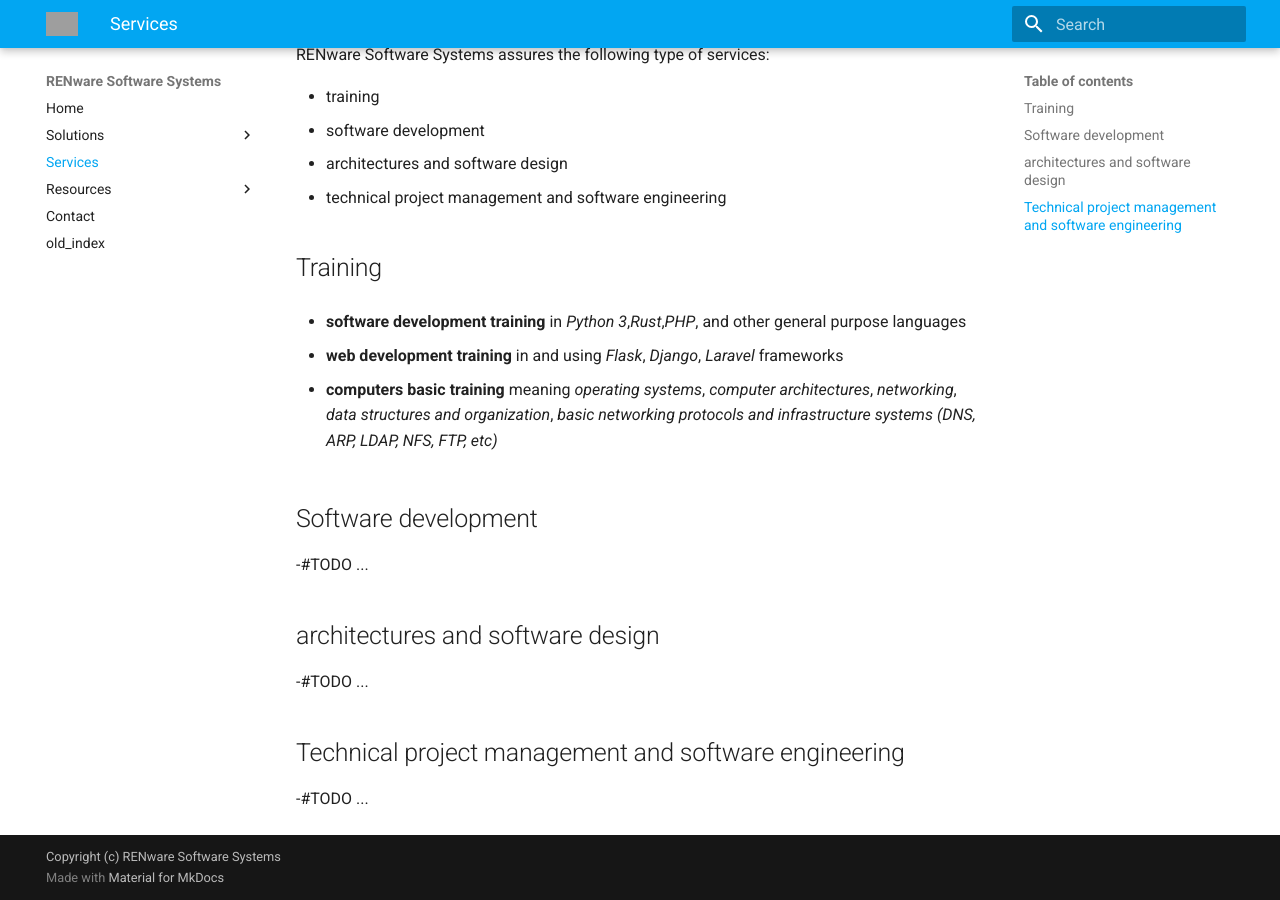
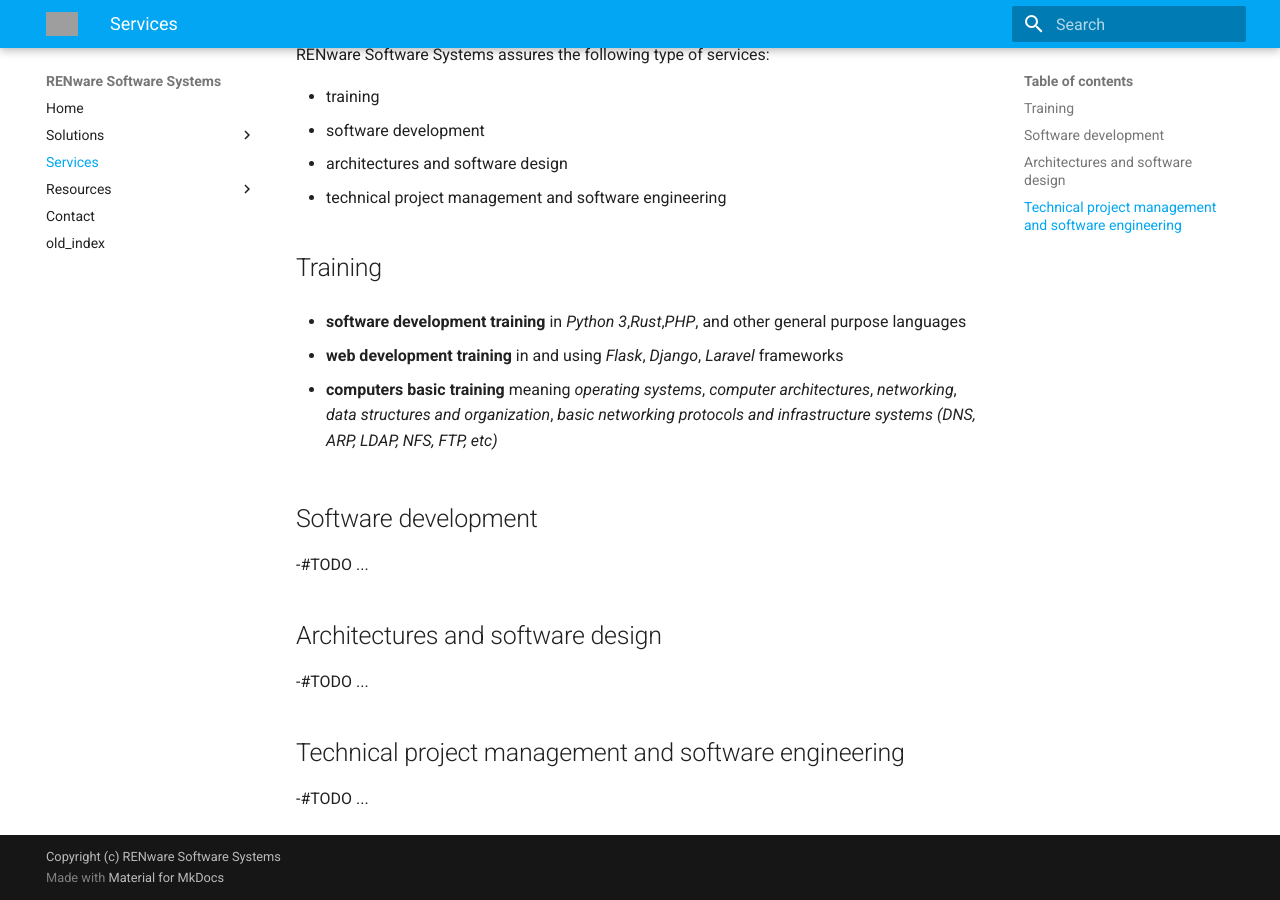
Before and after one commit to petre-renware/renpo, an MkDocs documentation site: the page built from doc_src/services.md, in a window 1280 px wide and 900 px high, scrolled down 645 px. Built offline with MkDocs 1.6.1 and Material for MkDocs 9.7.7, drawn with Linux system fonts in a browser that asks for light colours; grey boxes are pictures that could not be loaded.

```diff
--- a/doc_src/services.md
+++ b/doc_src/services.md
@@ -34,7 +34,7 @@ RENware Software Systems assures the following type of services:
 
 
 
-## architectures and software design
+## Architectures and software design
 
 -#TODO ...
 
```
